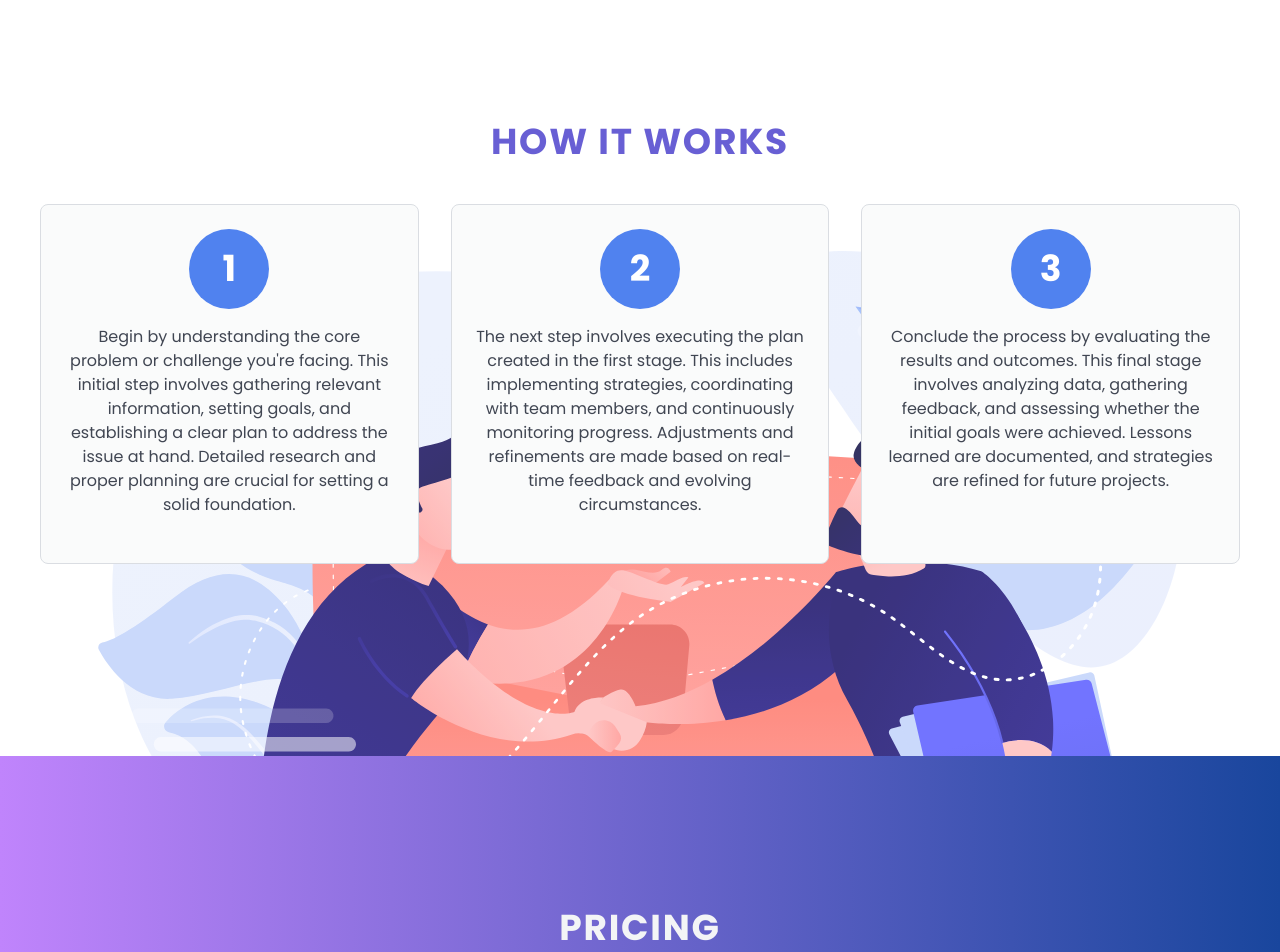
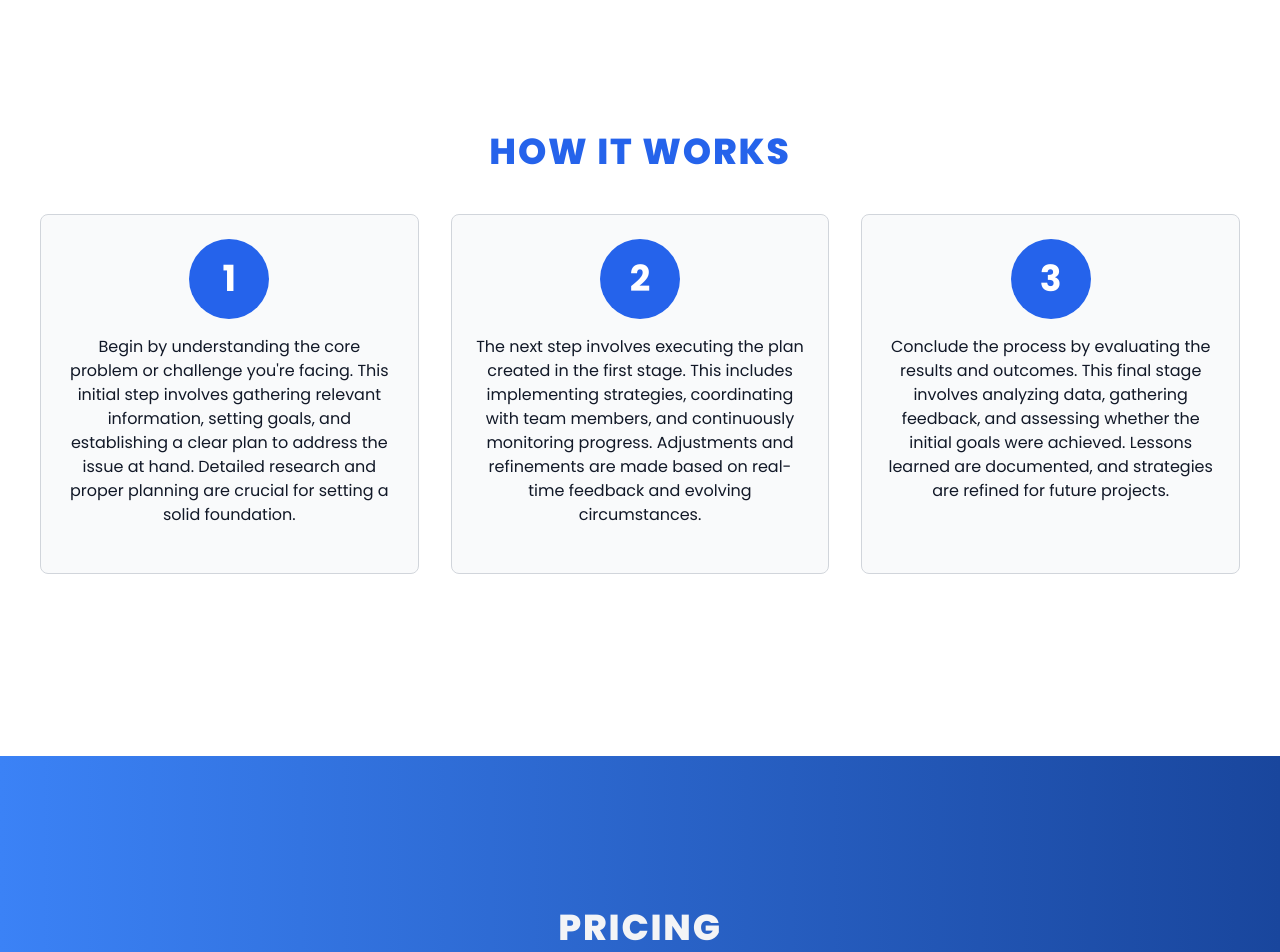
Before and after one commit to Goddy01/Refnet, a React (Vite) app: page / in a window 1280 px wide. Shown: the part 880-1832 px from the top of the page. Built offline with nearby package versions, Linux system fonts and the light colour scheme.

Commit message:
updated section-2 and 3 bg

```diff
--- a/src/components/HomeSection2.jsx
+++ b/src/components/HomeSection2.jsx
@@ -1,5 +1,5 @@
 import React, { useEffect, useRef } from 'react';
-import Image from '/src/assets/images/refer3.svg';
+import Image from '/src/assets/images/refer2.svg';
 
 export default function HomeSection2() {
   const stepRefs = [useRef(), useRef(), useRef()]; // Refs for each step box
@@ -39,17 +39,17 @@ export default function HomeSection2() {
 
   return (
     <div
-      className='min-h-screen p-4 pt-[3rem] flex flex-col items-center justify-center py-[8vh] opacity-80'
-      style={{
-        backgroundImage: `url(${Image})`,
-        backgroundSize: 'cover',
-        backgroundPosition: 'center',
-        backgroundRepeat: 'no-repeat',
-        backgroundPositionY: '18vh',
-      }}
+      className='min-h-screen p-4 pt-[3rem] flex flex-col items-center justify-center py-11'
+    //   style={{
+    //     backgroundImage: `url(${Image})`,
+    //     backgroundSize: 'cover',
+    //     backgroundPosition: 'center',
+    //     backgroundRepeat: 'no-repeat',
+    //     backgroundPositionY: '-20vh',
+    //   }}
     >
       <div className='container mx-auto relative z-10'>
-        <h2 className='text-4xl font-bold text-center mb-8 text-indigo-700 tracking-wider font-poppins animate-bounce text-nowrap'>
+        <h2 className='text-4xl font-extrabold text-center mb-8 text-blue-600 tracking-wider font-poppins animate-bounce text-nowrap'>
           HOW IT WORKS
         </h2>
         <div className='grid grid-cols-1 gap-8 px-4 lg:px-6 sm:grid-cols-1 md:grid-cols-1 lg:grid-cols-3 text-gray-900'>
--- a/src/components/Pricing.jsx
+++ b/src/components/Pricing.jsx
@@ -29,9 +29,9 @@ export default function Pricing() {
   return (
     <div
       ref={sectionRef}
-      className="flex flex-col items-center justify-center min-h-screen bg-gradient-to-r from-purple-400 to-[#19469D] px-4 py-[10vh]"
+      className="flex flex-col items-center justify-center min-h-screen bg-gradient-to-r from-blue-500 to-[#19469D] px-4 py-[10vh]"
     >
-      <h2 className='text-4xl font-bold text-center mb-8 text-gray-100 tracking-wider font-poppins animate-bounce'>
+      <h2 className='text-4xl font-extrabold text-center mb-8 text-gray-100 tracking-wider font-poppins animate-bounce'>
         <span className="uppercase">
           Pricing
         </span>
```
Also changed, not shown: src/assets/images/new-ref.jpg (added), src/assets/images/new-ref2.png (added).
